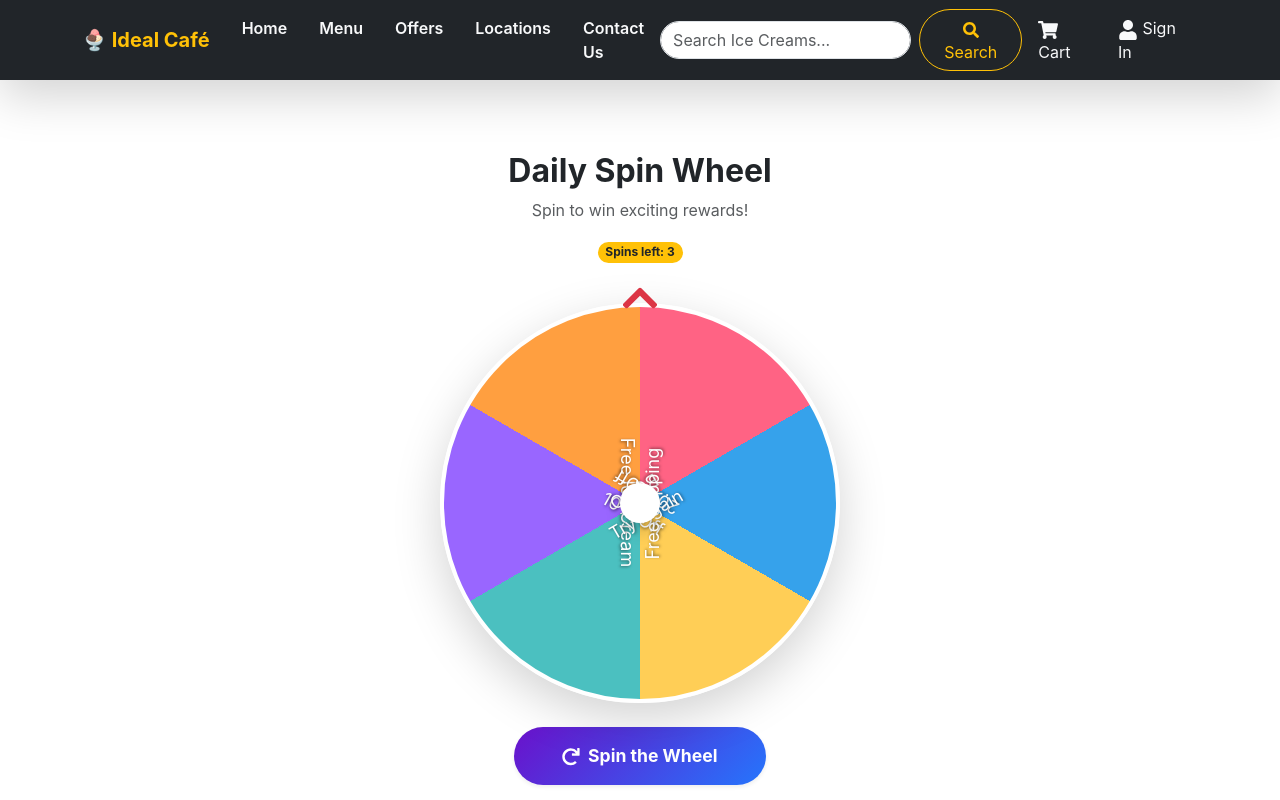
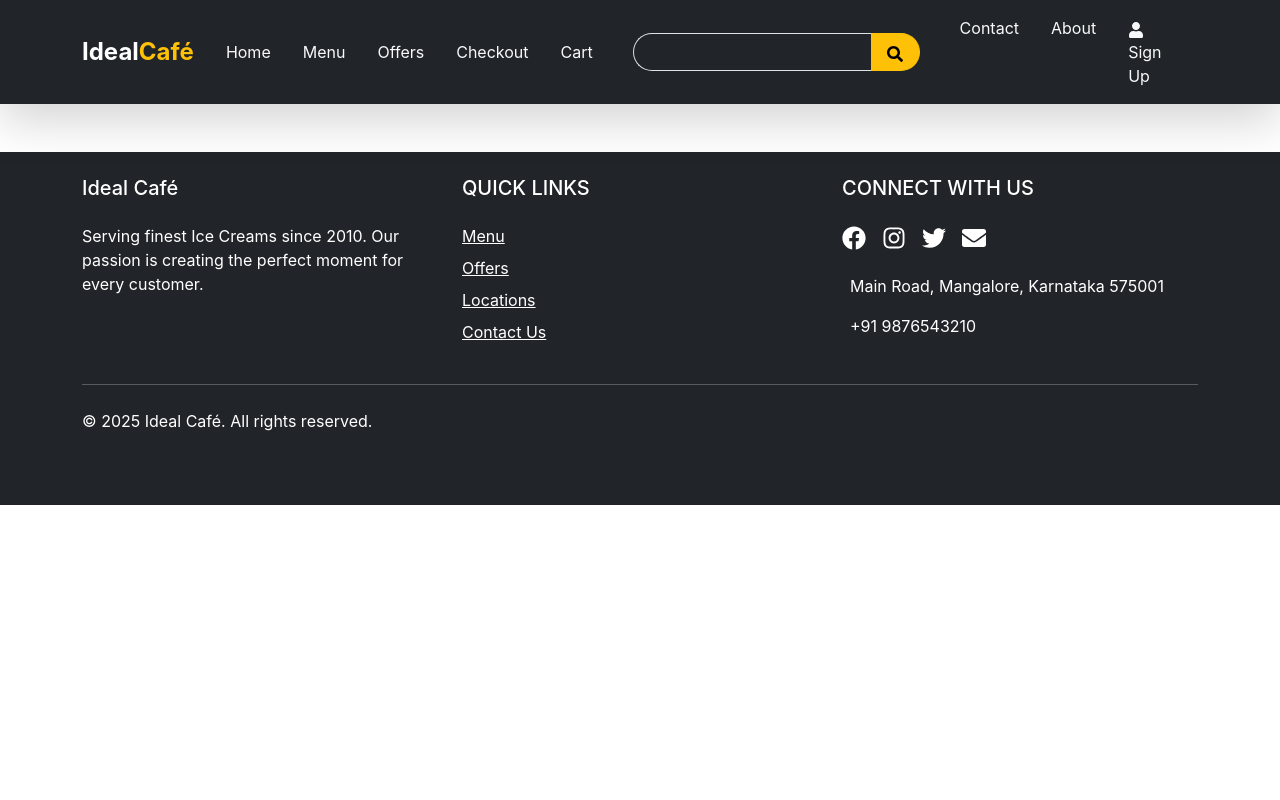
Before and after one commit to Vijeth-Kumar-18/IdealCafe, a React (Create React App) app: page /spin-wheel in a window 1280 px wide. Shown: the top 800 px of the page. Built offline with nearby package versions, Linux system fonts and the light colour scheme.

Commit message:
Navbar Changes

```diff
--- a/src/App.js
+++ b/src/App.js
@@ -15,7 +15,6 @@ import ProfilePage from './pages/ProfilePage';
 import AdminDashboard from './pages/AdminDashboard';
 import AdminMenuManagement from './pages/AdminMenuManagement';
 import Signup from './pages/SignUp';
-import SpinWheel from './pages/SpinWheel';
 import FlavorRecommendation from './pages/FlavorRecommendation';
 import FeedbackForm from './pages/Feedbackform';
 
@@ -39,13 +38,12 @@ const App = () => {
 
         {/* User-Specific Route */}
         <Route path="/profile" element={<ProfilePage />} />
-
         {/* Admin Routes */}
         <Route path="/admin-dashboard" element={<AdminDashboard />} />
         <Route path="/admin-menu-management" element={<AdminMenuManagement />} />
 
         {/* Gamification (Optional Feature) */}
-        <Route path="/spin-wheel" element={<SpinWheel />} />
+
       </Routes>
       <Footer />
     </Router>
--- a/src/components/NavBar.jsx
+++ b/src/components/NavBar.jsx
@@ -1,57 +1,92 @@
 import React from 'react';
-import { Navbar, Nav,  Form, FormControl, Button, Container } from 'react-bootstrap';
-import { FaShoppingCart, FaSearch, FaUser } from 'react-icons/fa';
+import { Navbar, Nav, Form, FormControl, Button, Container } from 'react-bootstrap';
+import { FaSearch, FaUser } from 'react-icons/fa';
 
 const NavBar = () => {
   return (
-    <Navbar bg="dark" variant="dark" expand="lg" className="shadow-lg sticky-top">
-      <Container>
+    <Navbar bg="dark" variant="dark" expand="lg" className="shadow-lg sticky-top py-2">
+      <Container fluid="lg">
         {/* Brand Logo */}
-        <Navbar.Brand href="/" className="fw-bold text-warning">
-          🍨 Ideal Café
+        <Navbar.Brand href="/" className="d-flex align-items-center">
+          <span className="fw-bold text-white fs-4">Ideal {' '}</span>
+          <span className="fw-bold text-warning fs-4">Café</span>
         </Navbar.Brand>
 
-        {/* Toggle Button for Mobile */}
-        <Navbar.Toggle aria-controls="navbar-nav" />
+        {/* Mobile Toggle */}
+        <Navbar.Toggle aria-controls="navbar-nav" className="border-0" />
 
         <Navbar.Collapse id="navbar-nav">
-          {/* Navigation Links */}
+          {/* Main Navigation Links */}
           <Nav className="me-auto">
-            <Nav.Link href="/" className="text-light fw-semibold mx-2">Home</Nav.Link>
-            <Nav.Link href="/menu" className="text-light fw-semibold mx-2">Menu</Nav.Link>
-            <Nav.Link href="/offers" className="text-light fw-semibold mx-2">Offers</Nav.Link>
-            {/* <NavDropdown title="Offers" className="text-light fw-semibold mx-2">
-              <NavDropdown.Item href="/offers/seasonal">Seasonal Specials</NavDropdown.Item>
-              <NavDropdown.Item href="/offers/happy-hours">Happy Hours</NavDropdown.Item> */}
-            {/* </NavDropdown> */}
-            <Nav.Link href="/locations" className="text-light fw-semibold mx-2">Locations</Nav.Link>
-            <Nav.Link href="/contact-us" className="text-light fw-semibold mx-2">Contact Us</Nav.Link>
+            <Nav.Link href="/" className="text-light mx-2 px-2 py-2 nav-link-hover" active>
+              Home
+            </Nav.Link>
+            <Nav.Link href="/menu" className="text-light mx-2 px-2 py-2 nav-link-hover">
+              Menu
+            </Nav.Link>
+            <Nav.Link href="/offers" className="text-light mx-2 px-2 py-2 nav-link-hover">
+              Offers
+            </Nav.Link>
+            <Nav.Link href="/checkout" className="text-light mx-2 px-2 py-2 nav-link-hover">
+              Checkout
+            </Nav.Link>
+            <Nav.Link href="/cart" className="text-light mx-2 px-2 py-2 nav-link-hover">
+            Cart
+            </Nav.Link>
           </Nav>
 
-          {/* Right-Side Features */}
-          <Form className="d-flex align-items-center">
-            {/* Search Bar */}
-            <FormControl
-              type="text"
-              placeholder="Search Ice Creams..."
-              className="rounded-pill me-2"
-            />
-            <Button variant="outline-warning" className="rounded-pill px-4">
-              <FaSearch /> Search
-            </Button>
+          {/* Search Bar - Center Position */}
+          <Form className="d-flex my-2 my-lg-0 mx-lg-4">
+            <div className="input-group">
+              <FormControl
+                type="search"
+                placeholder="Search menu..."
+                aria-label="Search"
+                className="rounded-start-pill border-end-0 bg-dark text-light"
+              />
+              <Button
+                variant="warning"
+                className="rounded-end-pill border-start-0 px-3"
+                type="submit"
+              >
+                <FaSearch />
+              </Button>
+            </div>
           </Form>
 
-          {/* Cart and User Icons */}
-          <Nav className="ms-auto d-flex align-items-center">
-            <Nav.Link href="/cart" className="text-light mx-2">
-              <FaShoppingCart size={20} /> Cart
+          {/* Right-side Links */}
+          <Nav className="ms-auto">
+            <Nav.Link href="/contact-us" className="text-light mx-2 px-2 py-2 nav-link-hover">
+              Contact
             </Nav.Link>
-            <Nav.Link href="/login" className="text-light mx-2">
-              <FaUser size={20} /> Sign In
+            <Nav.Link href="/about" className="text-light mx-2 px-2 py-2 nav-link-hover">
+              About
+            </Nav.Link>
+            <Nav.Link href="/sign-up" className="text-light mx-2 px-2 py-2 nav-link-hover">
+              <FaUser size={16} className="me-1" /> Sign Up
             </Nav.Link>
           </Nav>
         </Navbar.Collapse>
       </Container>
+
+      {/* Custom CSS */}
+      <style jsx>{`
+        .nav-link-hover:hover {
+          color: var(--bs-warning) !important;
+        }
+        .navbar-nav .nav-link.active {
+          color: var(--bs-warning) !important;
+          font-weight: 600;
+        }
+        .input-group .form-control:focus {
+          box-shadow: none;
+          border-color: var(--bs-warning);
+        }
+        .input-group .btn:hover {
+          background-color: var(--bs-warning);
+          border-color: var(--bs-warning);
+        }
+      `}</style>
     </Navbar>
   );
 };
--- a/src/pages/SpinWheel.jsx
+++ /dev/null
@@ -1,245 +0,0 @@
-import React, { useState, useRef } from 'react';
-import { Container, Button, Modal, Row, Col, Badge } from 'react-bootstrap';
-import { FaRedo, FaTicketAlt, FaChevronUp } from 'react-icons/fa';
-import { motion } from 'framer-motion';
-
-const SpinWheel = () => {
-  const [prize, setPrize] = useState(null);
-  const [spinning, setSpinning] = useState(false);
-  const [showModal, setShowModal] = useState(false);
-  const [spinsLeft, setSpinsLeft] = useState(3); // Added spin counter
-  const wheelRef = useRef(null);
-
-  const prizes = [
-    { id: 1, text: '10% Off', color: '#FF6384', icon: <FaTicketAlt /> },
-    { id: 2, text: 'Free Ice Cream', color: '#36A2EB', icon: <FaTicketAlt /> },
-    { id: 3, text: 'BOGO', color: '#FFCE56', icon: <FaTicketAlt /> },
-    { id: 4, text: '20% Off', color: '#4BC0C0', icon: <FaTicketAlt /> },
-    { id: 5, text: 'Free Topping', color: '#9966FF', icon: <FaTicketAlt /> },
-    { id: 6, text: 'Try Again', color: '#FF9F40', icon: <FaRedo /> },
-  ];
-
-  const spin = () => {
-    if (spinning || spinsLeft <= 0) return;
-
-    setSpinning(true);
-    setPrize(null);
-
-    const segmentAngle = 360 / prizes.length;
-    const randomSegment = Math.floor(Math.random() * prizes.length);
-    const degrees = 1800 + (360 * 5) - (randomSegment * segmentAngle);
-
-    wheelRef.current.style.transform = `rotate(${degrees}deg)`;
-    wheelRef.current.style.transition = 'transform 4s cubic-bezier(0.17, 0.67, 0.21, 0.99)';
-
-    setTimeout(() => {
-      setSpinning(false);
-      setPrize(prizes[randomSegment]);
-      setShowModal(true);
-      setSpinsLeft(prev => prev - 1);
-    }, 4000);
-  };
-
-  const resetWheel = () => {
-    wheelRef.current.style.transform = 'rotate(0deg)';
-    wheelRef.current.style.transition = 'none';
-  };
-
-  return (
-    <Container className="my-5 py-4">
-      <Row className="justify-content-center">
-        <Col xs={12} md={8} lg={6}>
-          <motion.div
-            initial={{ opacity: 0, y: 20 }}
-            animate={{ opacity: 1, y: 0 }}
-            transition={{ duration: 0.5 }}
-            className="text-center mb-4"
-          >
-            <h2 className="fw-bold text-gradient">Daily Spin Wheel</h2>
-            <p className="text-muted">Spin to win exciting rewards!</p>
-
-            <Badge pill bg="warning" text="dark" className="mb-3">
-              Spins left: {spinsLeft}
-            </Badge>
-          </motion.div>
-
-          <motion.div
-            whileHover={{ scale: 1.02 }}
-            className="position-relative mx-auto mb-4"
-            style={{
-              width: '100%',
-              maxWidth: '400px',
-              aspectRatio: '1/1'
-            }}
-          >
-            <div
-              ref={wheelRef}
-              className="rounded-circle position-relative overflow-hidden w-100 h-100 border border-4 border-white shadow-lg"
-              style={{
-                background: `conic-gradient(${prizes.map((p, i) =>
-                  `${p.color} 0 ${(360/prizes.length) * (i+1)}deg`
-                ).join(', ')})`,
-              }}
-            >
-              {prizes.map((p, i) => (
-  <div
-    key={p.id}
-    className="position-absolute top-0 start-0 w-100 h-100 d-flex align-items-center justify-content-center"
-    style={{
-      transform: `rotate(${(360 / prizes.length) * i}deg)`,
-      transformOrigin: 'center',
-    }}
-  >
-    <div
-      style={{
-        transform: `rotate(${(360 / prizes.length) / 2}deg)`,
-        textAlign: 'center',
-        fontSize: 'clamp(14px, 2vw, 18px)', // Adjust font size for better readability
-        lineHeight: '1.2', // Improve spacing between lines
-        color: 'white',
-        textShadow: '1px 1px 3px rgba(0, 0, 0, 0.5)',
-        width: '60%', // Ensure text stays within bounds
-      }}
-    >
-      <div className="mb-1">{p.icon}</div>
-      <div>{p.text}</div>
-    </div>
-  </div>
-))}
-            </div>
-
-            {/* Wheel center */}
-            <div
-              className="position-absolute top-50 start-50 translate-middle rounded-circle bg-white shadow"
-              style={{
-                width: '40px',
-                height: '40px',
-                zIndex: 10
-              }}
-            ></div>
-
-            {/* Pointer */}
-            <div
-              className="position-absolute top-0 start-50 translate-middle d-flex justify-content-center"
-              style={{
-                width: '50px',
-                height: '50px',
-                zIndex: 5,
-                transform: 'translate(-50%, -50%)'
-              }}
-            >
-              <FaChevronUp className="text-danger" style={{ fontSize: '2.5rem' }} />
-            </div>
-          </motion.div>
-
-          <motion.div
-            whileTap={{ scale: 0.95 }}
-            className="text-center"
-          >
-            <Button
-              variant="primary"
-              size="lg"
-              onClick={spin}
-              disabled={spinning || spinsLeft <= 0}
-              className="px-5 py-3 fw-bold rounded-pill shadow-sm"
-              style={{
-                background: 'linear-gradient(135deg, #6a11cb 0%, #2575fc 100%)',
-                border: 'none',
-                fontSize: '1.1rem'
-              }}
-            >
-              {spinning ? (
-                <>
-                  <span className="spinner-border spinner-border-sm me-2" role="status" aria-hidden="true"></span>
-                  Spinning...
-                </>
-              ) : (
-                <>
-                  <FaRedo className="me-2" />
-                  {spinsLeft > 0 ? 'Spin the Wheel' : 'No Spins Left'}
-                </>
-              )}
-            </Button>
-          </motion.div>
-        </Col>
-      </Row>
-
-      <Modal
-        show={showModal}
-        onHide={() => {
-          setShowModal(false);
-          resetWheel();
-        }}
-        centered
-        backdrop="static"
-      >
-        <Modal.Header closeButton className="border-0 pb-0">
-          <Modal.Title className="fw-bold w-100 text-center">
-            {prize?.text === 'Try Again' ? 'Oh no!' : 'Congratulations!'}
-          </Modal.Title>
-        </Modal.Header>
-        <Modal.Body className="text-center py-4">
-          {prize && (
-            <motion.div
-              initial={{ scale: 0.8 }}
-              animate={{ scale: 1 }}
-              transition={{ type: 'spring', stiffness: 300 }}
-            >
-              <h4 className="mb-3">{prize.text === 'Try Again' ? 'Better luck next time!' : 'You won:'}</h4>
-              <div
-                className="mx-auto my-3 p-4 rounded-pill d-inline-block"
-                style={{
-                  background: prize.color,
-                  color: 'white',
-                  fontSize: '1.5rem',
-                  minWidth: '200px',
-                  boxShadow: `0 10px 20px ${prize.color}40`
-                }}
-              >
-                <div className="d-flex align-items-center justify-content-center gap-2">
-                  {prize.icon}
-                  {prize.text}
-                </div>
-              </div>
-              <p className="mt-3 text-muted">
-                {prize.text === 'Try Again'
-                  ? 'Come back tomorrow for another spin!'
-                  : 'Show this at checkout to claim your prize!'}
-              </p>
-            </motion.div>
-          )}
-        </Modal.Body>
-        <Modal.Footer className="border-0 justify-content-center">
-          <Button
-            variant="outline-secondary"
-            onClick={() => {
-              setShowModal(false);
-              resetWheel();
-            }}
-            className="px-4 rounded-pill"
-          >
-            Close
-          </Button>
-          {spinsLeft > 0 && (
-            <Button
-              variant="primary"
-              onClick={() => {
-                setShowModal(false);
-                resetWheel();
-              }}
-              className="px-4 rounded-pill"
-              style={{
-                background: 'linear-gradient(135deg, #6a11cb 0%, #2575fc 100%)',
-                border: 'none'
-              }}
-            >
-              Spin Again
-            </Button>
-          )}
-        </Modal.Footer>
-      </Modal>
-    </Container>
-  );
-};
-
-export default SpinWheel;
```
